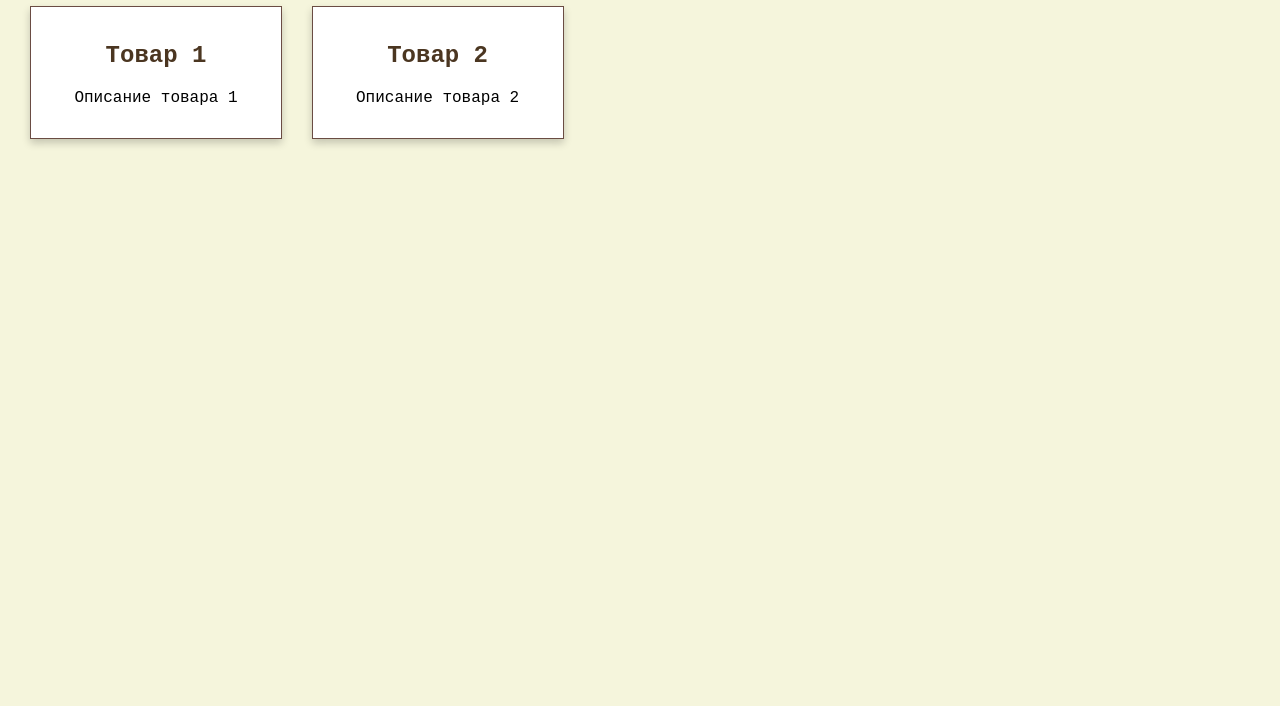
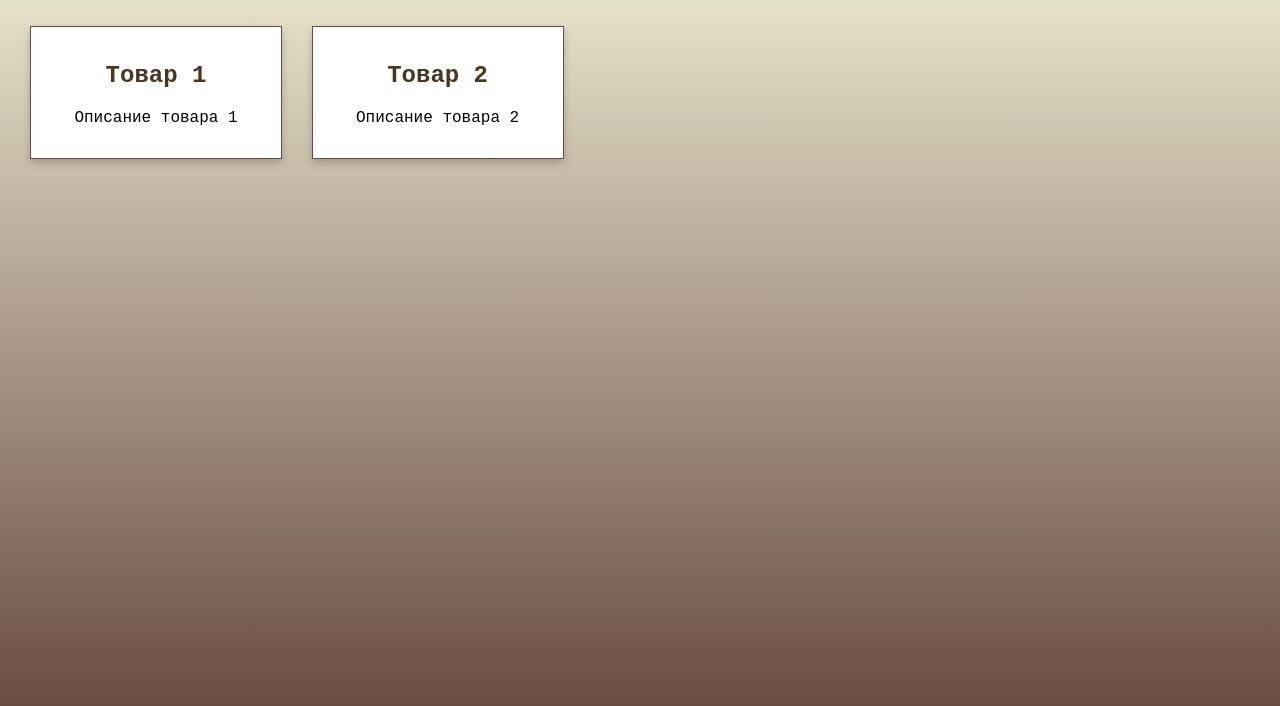
Before and after one commit to SecretMaud/Kontora, a plain HTML site: page index.html in a window 1280 px wide. Shown: the part 94-800 px from the top of the page. Drawn offline with Linux system fonts and the light colour scheme.

Commit message:
Update styles.css

```diff
--- a/styles.css
+++ b/styles.css
@@ -1,14 +1,16 @@
 body {
     font-family: 'Courier New', Courier, monospace;
-    margin: 20px;
-    background-color: #f5f5dc; /* Бежевый тон */
+    margin: 0;
+    padding: 20px;
+    background: linear-gradient(to bottom, #f5f5dc, #6a4c43); /* Плавный переход от бежевого к коричневому */
+    background-attachment: fixed; /* Фон остаётся на месте при прокрутке */
 }
 
 header h1 {
     text-align: center;
-    color: #6a4c43; /* Коричневатый оттенок */
+    color: #6a4c43; /* Коричневый тон */
     font-size: 2em;
-    font-style: italic; /* Придаём винтажный стиль */
+    font-style: italic; /* Винтажный стиль */
     border-bottom: 2px solid #6a4c43;
     padding-bottom: 10px;
     margin-bottom: 20px;
```
